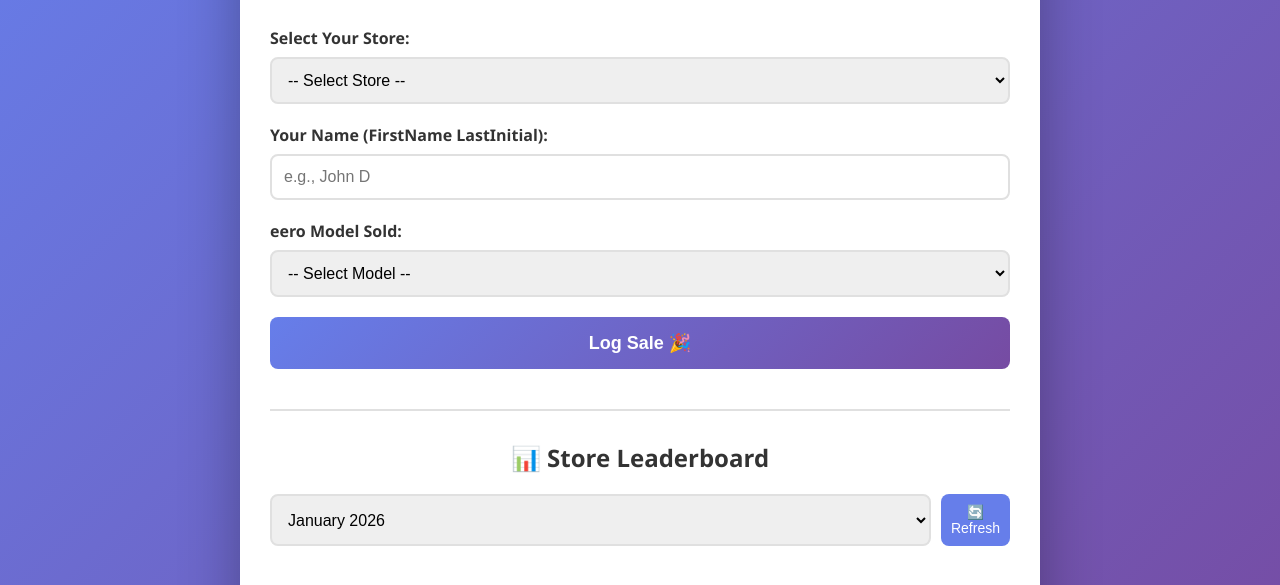
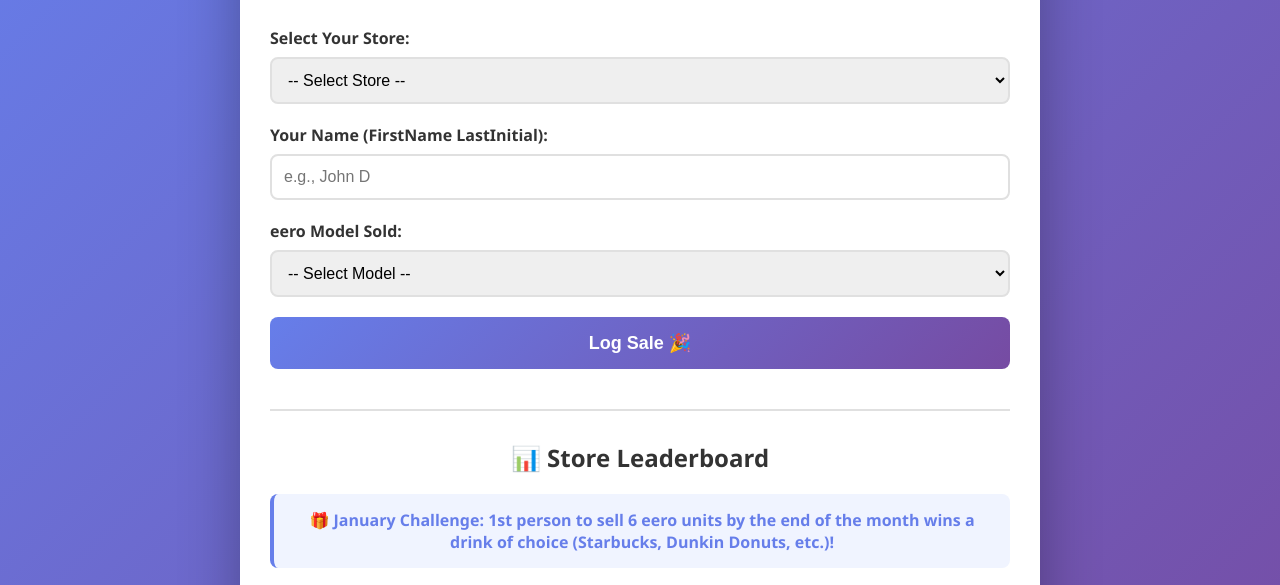
Before and after one commit to alexuzro/eero-sales-tracker, a plain HTML site: page index.html in a window 1280 px wide. Shown: the part 172-757 px from the top of the page. Drawn offline with Linux system fonts and the light colour scheme.

Commit message:
index.html
added Jan incentive

```diff
--- a/index.html
+++ b/index.html
@@ -269,6 +269,9 @@
 
             <div class="leaderboard">
                 <h2>📊 Store Leaderboard</h2>
+                <p style="text-align: center; color: #667eea; font-weight: 600; margin-bottom: 20px; padding: 15px; background: #f0f4ff; border-radius: 8px; border-left: 4px solid #667eea;">
+                    🎁 <strong>January Challenge:</strong> 1st person to sell 6 eero units by the end of the month wins a drink of choice (Starbucks, Dunkin Donuts, etc.)!
+                </p>
                 <div class="leaderboard-controls">
                     <select id="monthFilter">
                         <option value="Jan_2026">January 2026</option>
```
